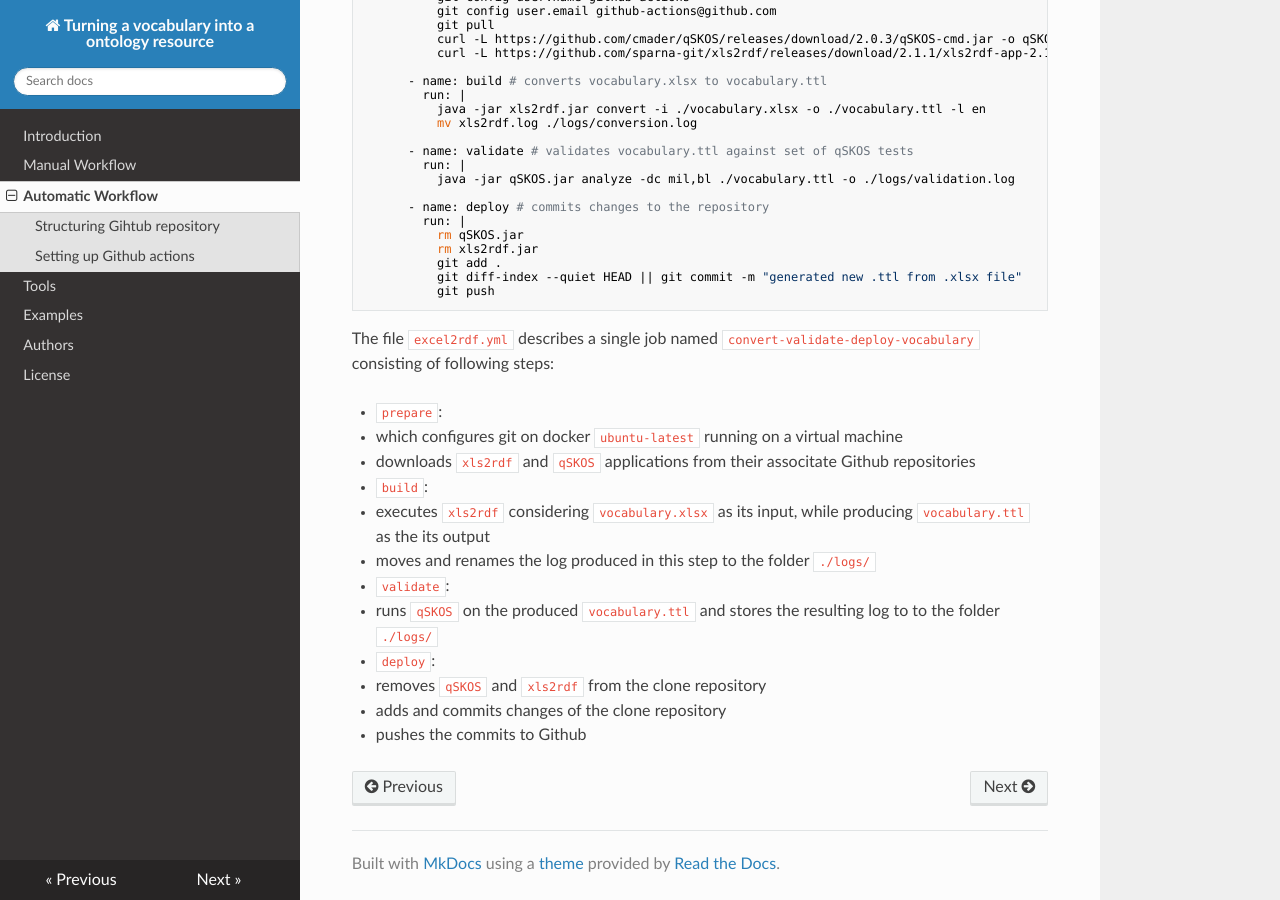
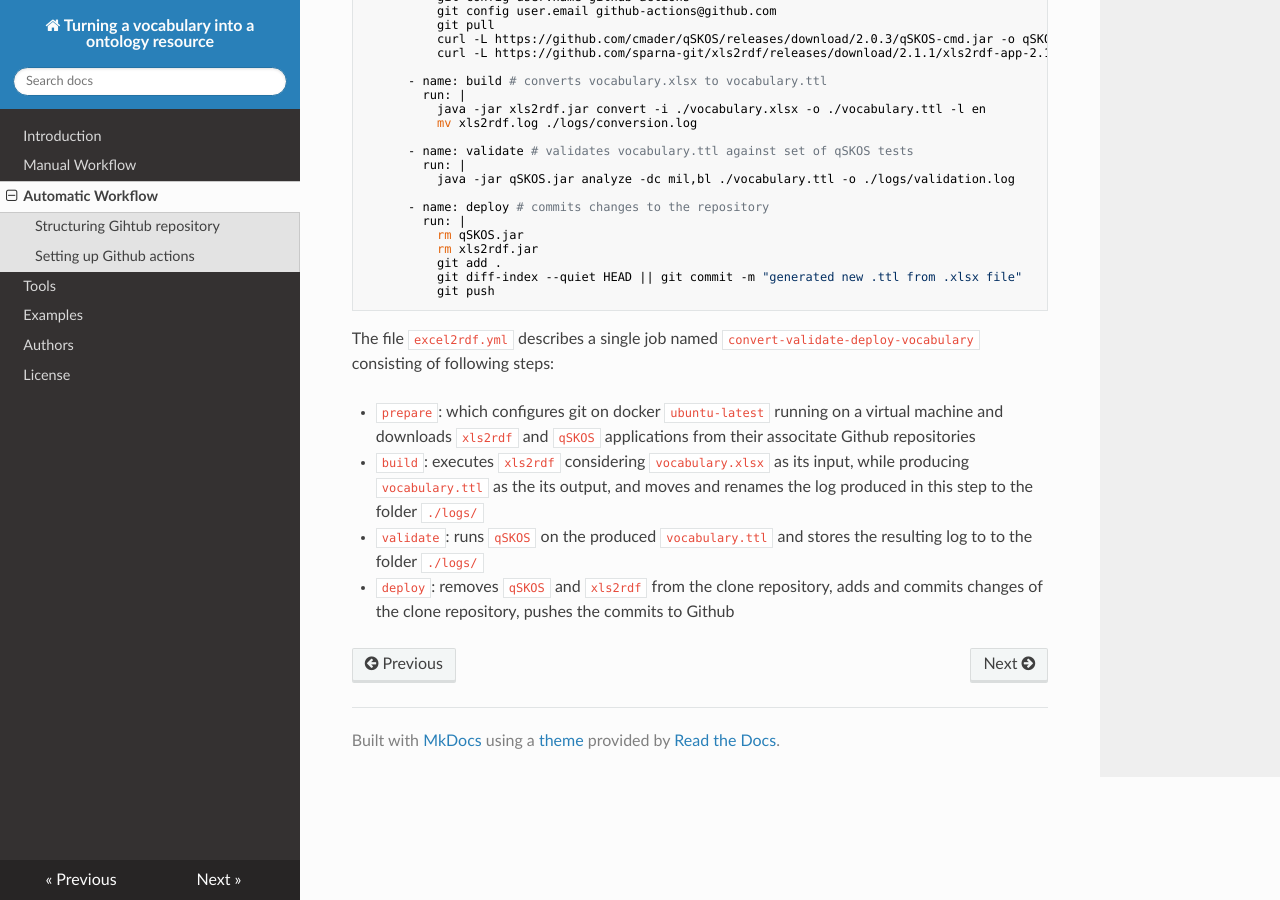
Before and after one commit to fair-data-collective/excel2rdf-site, an MkDocs documentation site: the page built from docs/AutomaticWorkflow.md, in a window 1280 px wide and 900 px high, scrolled down 1564 px. Built offline with MkDocs 1.6.1, drawn with Linux system fonts in a browser that asks for light colours; nearby versions of some CDN libraries.

Commit message:
update text

```diff
--- a/docs/AutomaticWorkflow.md
+++ b/docs/AutomaticWorkflow.md
@@ -89,22 +89,7 @@ jobs:
 
 The file `excel2rdf.yml` describes a single job named `convert-validate-deploy-vocabulary` consisting of following steps:
 
-- `prepare`:
-
-  - which configures git on docker `ubuntu-latest` running on a virtual machine
-  - downloads `xls2rdf` and `qSKOS` applications from their associtate Github repositories
-
-- `build`:
-
-  - executes `xls2rdf` considering `vocabulary.xlsx` as its input, while producing `vocabulary.ttl` as the its output
-  - moves and renames the log produced in this step to the folder `./logs/`
-
-- `validate`:
-
-  - runs `qSKOS` on the produced `vocabulary.ttl` and stores the resulting log to to the folder `./logs/`
-
-- `deploy`:
-
-  - removes `qSKOS` and `xls2rdf` from the clone repository
-  - adds and commits changes of the clone repository
-  - pushes the commits to Github
+- `prepare`: which configures git on docker `ubuntu-latest` running on a virtual machine and downloads `xls2rdf` and `qSKOS` applications from their associtate Github repositories
+- `build`: executes `xls2rdf` considering `vocabulary.xlsx` as its input, while producing `vocabulary.ttl` as the its output, and moves and renames the log produced in this step to the folder `./logs/`
+- `validate`: runs `qSKOS` on the produced `vocabulary.ttl` and stores the resulting log to to the folder `./logs/`
+- `deploy`: removes `qSKOS` and `xls2rdf` from the clone repository, adds and commits changes of the clone repository, pushes the commits to Github
```
